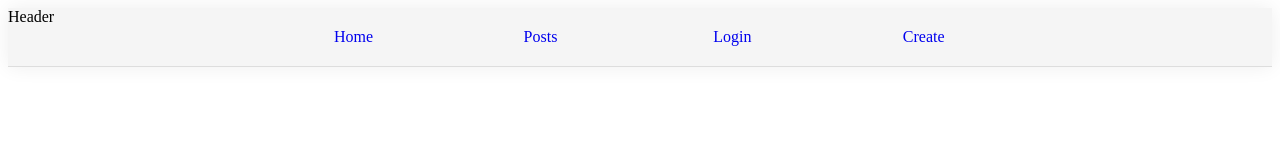
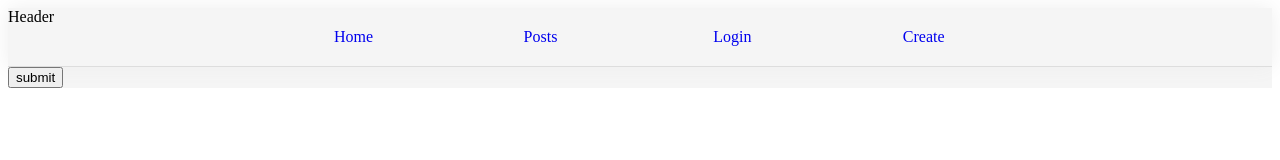
Before and after one commit to tomerfooks/NMC-Front, a React (Create React App) app: page /update/1/1 in a window 1280 px wide. Shown: the top 160 px of the page. Built offline with nearby package versions, Linux system fonts and the light colour scheme; no server answers.

Commit message:
json error

```diff
--- a/src/App.js
+++ b/src/App.js
@@ -13,7 +13,8 @@ import Login from './components/auth/Login'
 import AppContext from './components/AppContext'
 
 /// C R U D
-import CreateNewObject from './components/CreateNewObject'
+import CreateObject from './components/admin/CreateObject'
+import UpdateObject from './components/admin/UpdateObject'
 
 /// D E S I G N
 import './styles/App.scss'
@@ -48,6 +49,7 @@ function App() {
             setCurrentUser({
                 email: loggedUser.email,
                 id: loggedUser._id,
+                role: loggedUser.role,
                 token: Cookie.get('token')
             })
         }
@@ -61,7 +63,7 @@ function App() {
         else console.log('Current Logged User: ', currentUser)
     })
     return (
-        <div className="appContainer">
+        <div className='appContainer'>
             <AppContext.Provider value={{ currentUser, updateCurrentUser }}>
                 <AppContext.Consumer>
                     {user => (
@@ -70,7 +72,7 @@ function App() {
                             <Switch>
                                 <Route
                                     exact
-                                    path="/login"
+                                    path='/login'
                                     render={props => (
                                         <Login
                                             currentUser={{
@@ -84,7 +86,7 @@ function App() {
 
                                 <Route
                                     exact
-                                    path="/:objectType"
+                                    path='/:objectType'
                                     render={props => (
                                         <Archive
                                             currentUser={currentUser}
@@ -95,9 +97,9 @@ function App() {
 
                                 <Route
                                     exact
-                                    path="/create/:objectType"
+                                    path='/create/:objectType'
                                     render={props => (
-                                        <CreateNewObject
+                                        <CreateObject
                                             currentUser={currentUser}
                                             {...props}
                                         />
@@ -105,7 +107,17 @@ function App() {
                                 />
                                 <Route
                                     exact
-                                    path="/:objectType/:id"
+                                    path='/update/:objectType/:id'
+                                    render={props => (
+                                        <UpdateObject
+                                            currentUser={currentUser}
+                                            {...props}
+                                        />
+                                    )}
+                                />
+                                <Route
+                                    exact
+                                    path='/:objectType/:id'
                                     render={props => (
                                         <Single
                                             currentUser={currentUser}
--- a/src/components/CreateNewObject.js
+++ b/src/components/admin/CreateObject.js
@@ -1,9 +1,9 @@
 import React from 'react'
 import { useState } from 'react'
-import AppContext from './AppContext'
+import AppContext from '../AppContext'
 import Cookie from 'js-cookie'
 
-const CreateNewObject = props => {
+const CreateObject = props => {
     const submit = e => {
         e.preventDefault()
         const newObject = {
@@ -30,7 +30,7 @@ const CreateNewObject = props => {
             })
     }
     return (
-        <div className='CreateNewObject'>
+        <div className='CreateObject'>
             <form onSubmit={submit}>
                 <input
                     type='text'
@@ -57,4 +57,4 @@ const CreateNewObject = props => {
     )
 }
 
-export default CreateNewObject
+export default CreateObject
--- /dev/null
+++ b/src/components/admin/UpdateObject.js
@@ -0,0 +1,51 @@
+import React from 'react'
+import { useState, useEffect } from 'react'
+import AppContext from '../AppContext'
+
+const CreateObject = props => {
+    const { objectType, id } = props.match.params
+    const [form, setForm] = useState([])
+
+    const generateForm = () => {
+        fetch(`http://localhost:4000/api/get/${objectType}/${id}`)
+            .then(response => response.json())
+            .then(json => {
+                console.log(json)
+            })
+    }
+
+    const submit = e => {
+        e.preventDefault()
+        const uri = 'http://localhost:4000/api/update/post/'
+        const options = {
+            method: 'PUT',
+            headers: {
+                Accept: 'application/json',
+                'Content-Type': 'application/json',
+                Authorization: props.currentUser.token
+            },
+            mode: 'cors',
+            cache: 'no-cache',
+            body: JSON.stringify({})
+        }
+        fetch(uri, options)
+            .then(response => response.json())
+            .then(json => {
+                console.log(json)
+            })
+    }
+
+    useEffect(() => {
+        if (form.length === 0) generateForm()
+    }, [])
+    return (
+        <div className='UpdateObject'>
+            <form onSubmit={submit}>
+                {form}
+                <input className='formButtton' value='submit' type='submit' />
+            </form>
+        </div>
+    )
+}
+
+export default CreateObject
--- /dev/null
+++ b/src/components/auth/CheckPermissions.js
@@ -0,0 +1,5 @@
+const CheckPermissions = user => {
+    console.log('Checking AUTH for user ', user)
+    if (user.email && user.role) return true
+}
+export default CheckPermissions
```
